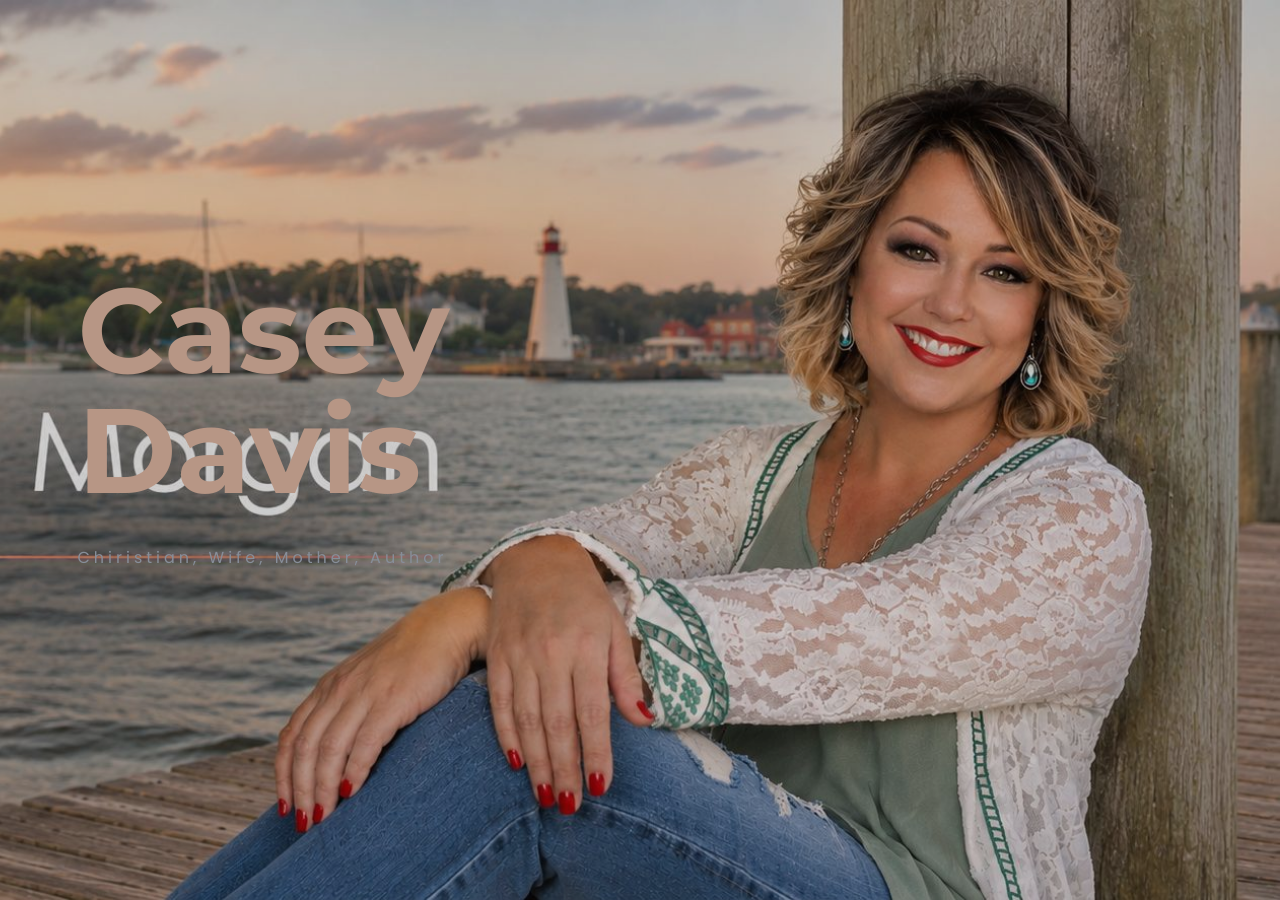
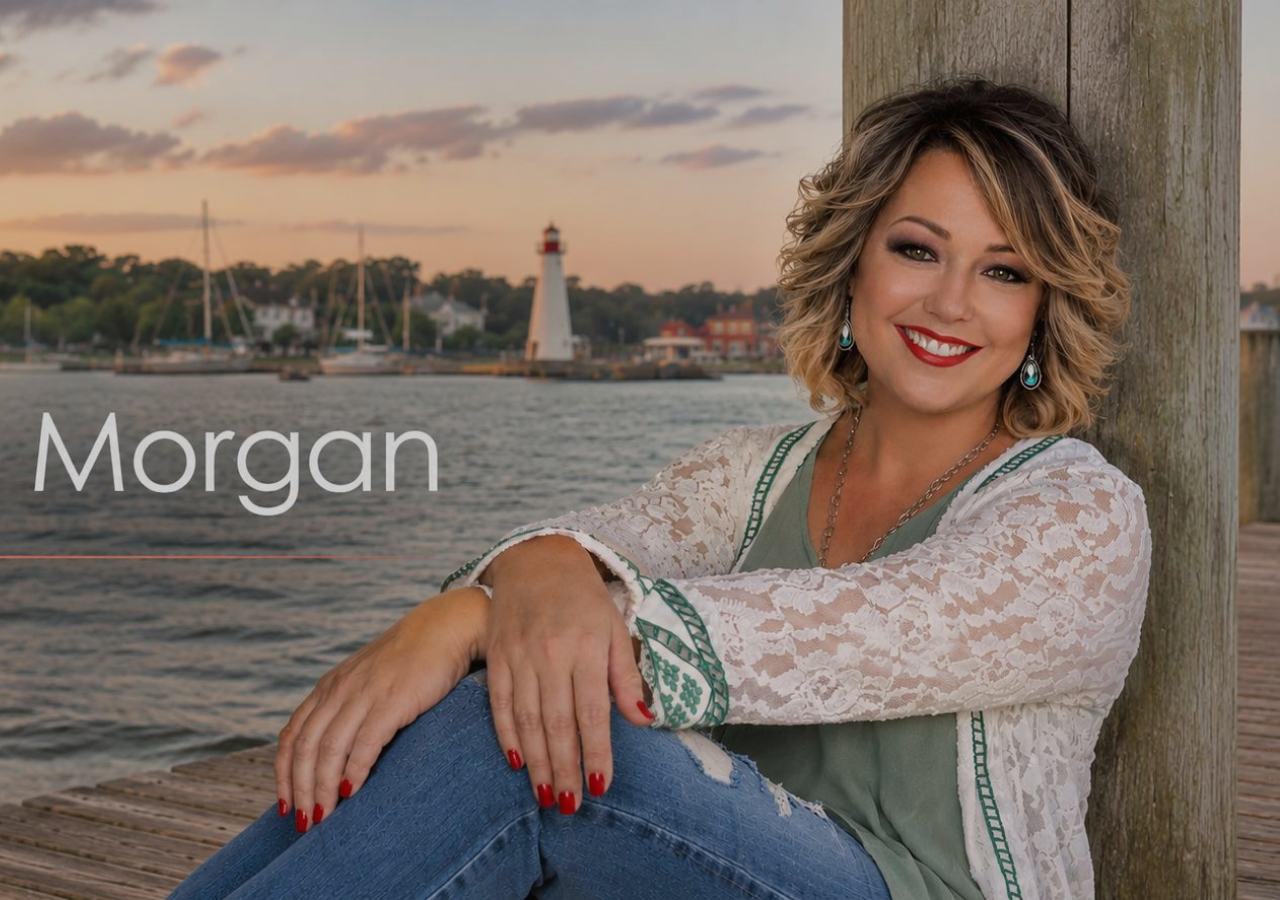
Before and after one commit to bobum/damselfly.org, a Jekyll site: the page built from index.html, in a window 1280 px wide and 900 px high. Built offline with Jekyll 4.4.1, drawn with Linux system fonts in a browser that asks for light colours; some web fonts are replaced.

Commit message:
text gone

```diff
--- a/index.html
+++ b/index.html
@@ -123,8 +123,8 @@ layout: home
                         <div class="order-2 order-lg-1 col-lg-9 col-xl-7">
                             <div class="content">
                                 <div class="inner fashion-designer-inner mb--60 text-left  mb_sm--80">
-                                    <h1 class="title">Casey Davis</h1>
-                                    <p class="disc fd-lorem">Chiristian, Wife, Mother, Author</p>
+                                    <!--<h1 class="title">Casey Davis</h1>
+                                    <p class="disc fd-lorem">Chiristian, Wife, Mother, Author</p>-->
                                 </div>
                             </div>
                         </div>
```
